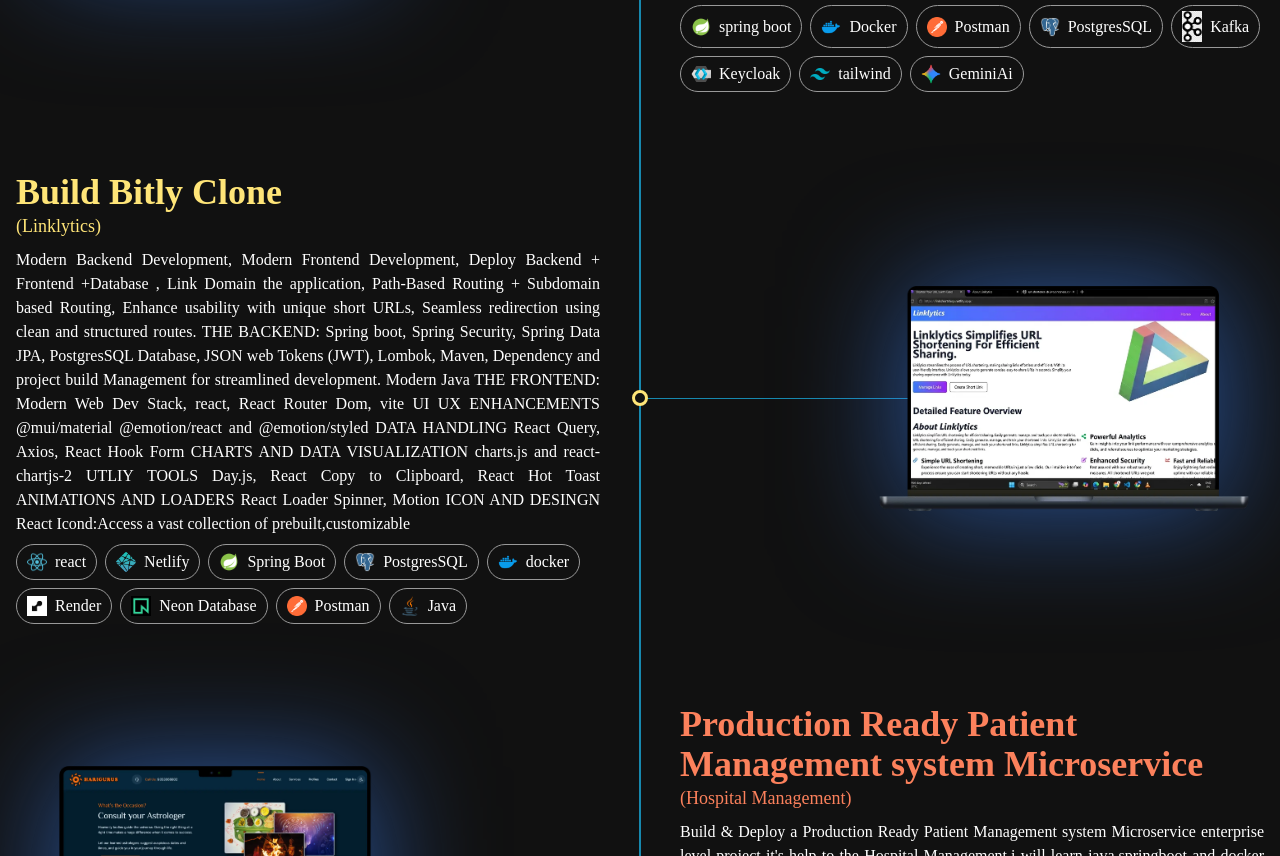
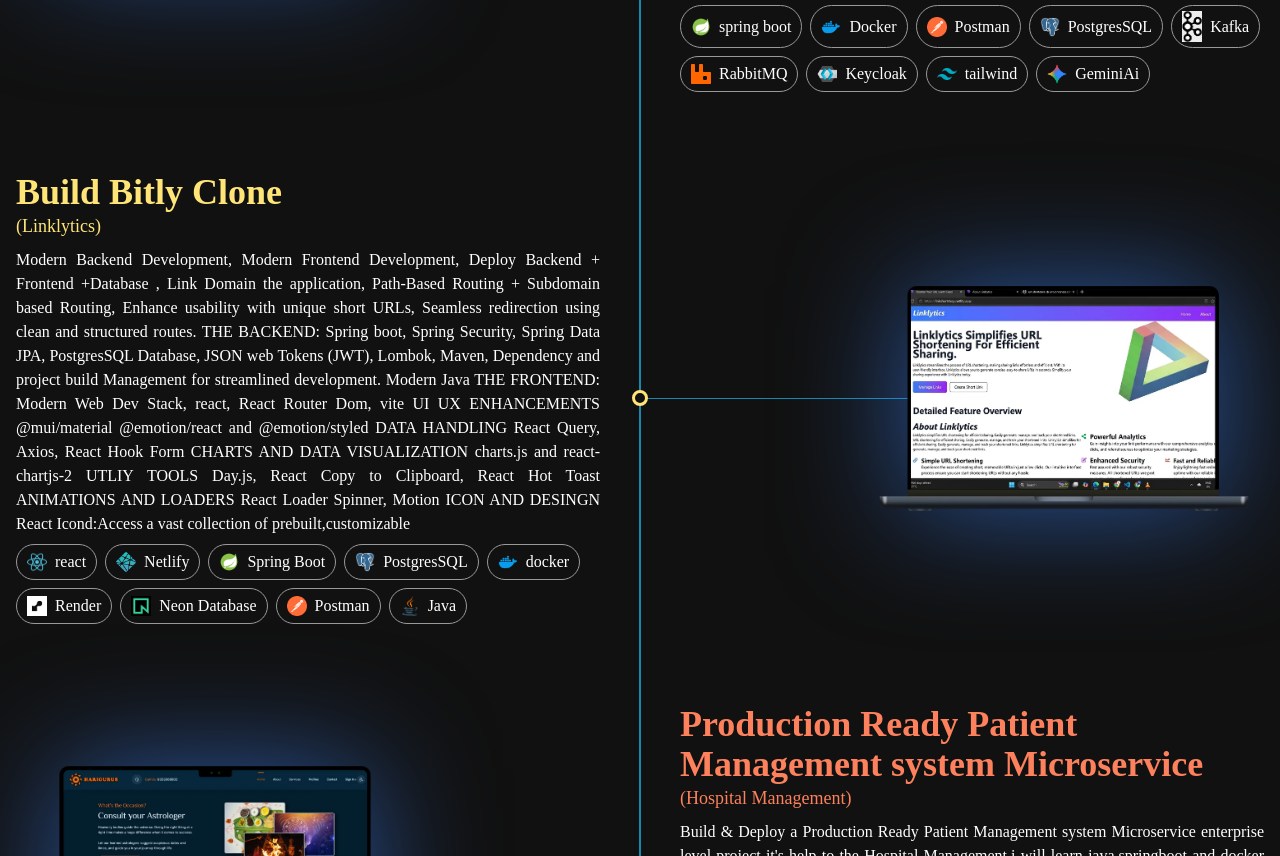
Before and after one commit to ShubhamMadhukarJatti/Shubham_Jatti_Portfolio, a website: page index.html in a window 1280 px wide. Shown: the part 1307-2163 px from the top of the page. Drawn offline with nearby package versions, Linux system fonts and the light colour scheme; a script that the page names is missing.

Commit message:
websit rabbitmq logo

```diff
--- a/index.html
+++ b/index.html
@@ -426,6 +426,16 @@ const _0x281fb=_0x5bb0;function _0x5bb0(_0x5ed308,_0x3c6589){const _0x5ead5e=_0x
   />
  Kafka
 </li>
+<li
+  class="border rounded-[50px] border-[#999] px-[10px] py-[5px] text-sm md:text-base flex items-center gap-2"
+>
+  <img
+    src="./assets/images/tech_logo/RabbitMQ.svg"
+    alt="RabbitMQ logo"
+    class="w-5 h-5 object-contain"
+  />
+ RabbitMQ
+</li>
  <li
   class="border rounded-[50px] border-[#999] px-[10px] py-[5px] text-sm md:text-base flex items-center gap-2"
 >
```
Also changed, not shown: assets/images/tech_logo/RabbitMQ.svg (added).
